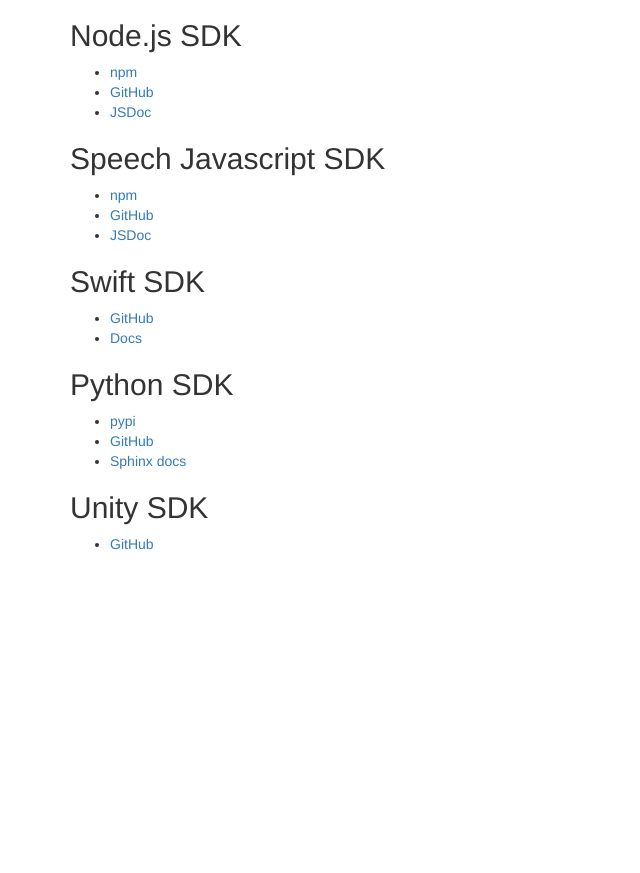
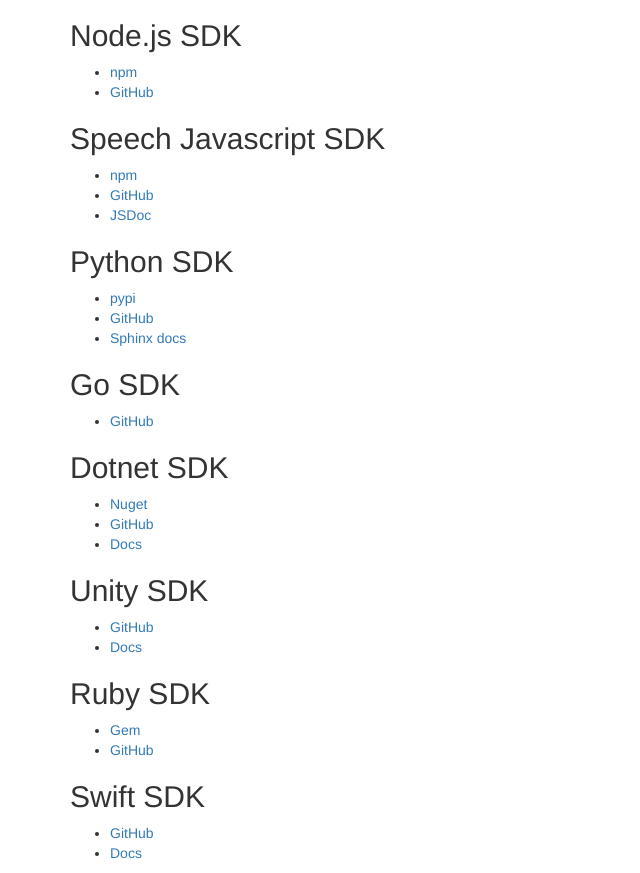
Before and after one commit to watson-developer-cloud/watson-developer-cloud.github.io, a plain HTML site: page index.html in a window 1280 px wide. Shown: the part 264-1137 px from the top of the page, without its empty margins (0-640 px from the left). Before the commit the page ends 828 px from the top, so only its background shows below. Drawn offline with nearby package versions, Linux system fonts and the light colour scheme.

Commit message:
docs: add missing links for all SDKs

```diff
--- a/index.html
+++ b/index.html
@@ -13,8 +13,8 @@
         <h1>IBM Watson Developer Cloud</h1>
     </div>
 
-    <p><a href="http://www.ibm.com/watson/developercloud/">Info</a>
-        | <a href="http://www.ibm.com/watson/developercloud/doc/">Documentation</a>
+    <p><a href="https://www.ibm.com/watson">Info</a>
+        | <a href="https://cloud.ibm.com/developer/watson/documentation">Documentation</a>
         | <a href="https://github.com/watson-developer-cloud">GitHub</a>
         | <a href="https://cloud.ibm.com/apidocs">API Documentation</a>
         | <a href="https://cloud.ibm.com/catalog?category=ai">Watson on IBM Cloud</a>
@@ -32,7 +32,6 @@
     <ul>
         <li><a href="https://npmjs.org/package/watson-developer-cloud">npm</a></li>
         <li><a href="https://github.com/watson-developer-cloud/node-sdk">GitHub</a></li>
-        <li><a href="http://watson-developer-cloud.github.io/node-sdk/master">JSDoc</a></li>
     </ul>
 
     <h2>Speech Javascript SDK</h2>
@@ -42,12 +41,6 @@
         <li><a href="http://watson-developer-cloud.github.io/speech-javascript-sdk/">JSDoc</a></li>
     </ul>
 
-    <h2>Swift SDK</h2>
-    <ul>
-        <li><a href="https://github.com/watson-developer-cloud/swift-sdk">GitHub</a></li>
-        <li><a href="http://watson-developer-cloud.github.io/swift-sdk/">Docs</a></li>
-    </ul>
-
     <h2>Python SDK</h2>
     <ul>
         <li><a href="https://pypi.python.org/pypi/watson-developer-cloud">pypi</a></li>
@@ -55,9 +48,34 @@
         <li><a href="http://watson-developer-cloud.github.io/python-sdk/">Sphinx docs</a></li>
     </ul>
 
+    <h2>Go SDK</h2>
+    <ul>
+        <li><a href="https://github.com/watson-developer-cloud/go-sdk">GitHub</a></li>
+    </ul>
+
+    <h2>Dotnet SDK</h2>
+    <ul>
+        <li><a href="https://www.nuget.org/profiles/ibm-watson">Nuget</a></li>
+        <li><a href="https://github.com/watson-developer-cloud/dotnet-standard-sdk">GitHub</a></li>
+        <li><a href="http://watson-developer-cloud.github.io/dotnet-standard-sdk/">Docs</a></li>
+    </ul>
+
     <h2>Unity SDK</h2>
     <ul>
         <li><a href="https://github.com/watson-developer-cloud/unity-sdk">GitHub</a></li>
+        <li><a href="https://watson-developer-cloud.github.io/unity-sdk/">Docs</a></li>
+    </ul>
+
+    <h2>Ruby SDK</h2>
+    <ul>
+        <li><a href="https://rubygems.org/gems/ibm_watson">Gem</a></li>
+        <li><a href="https://github.com/watson-developer-cloud/ruby-sdk">GitHub</a></li>
+    </ul>
+
+    <h2>Swift SDK</h2>
+    <ul>
+        <li><a href="https://github.com/watson-developer-cloud/swift-sdk">GitHub</a></li>
+        <li><a href="http://watson-developer-cloud.github.io/swift-sdk/">Docs</a></li>
     </ul>
 </div>
 
```
